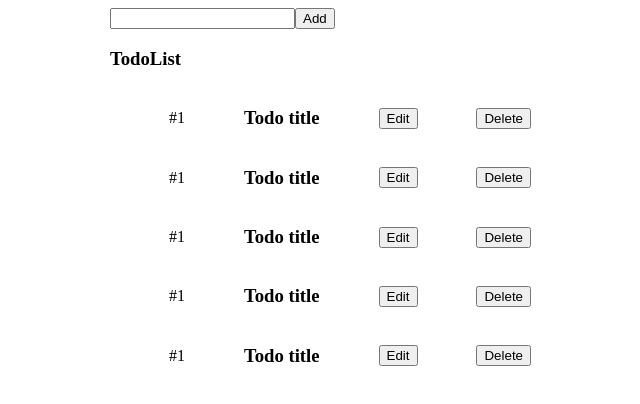
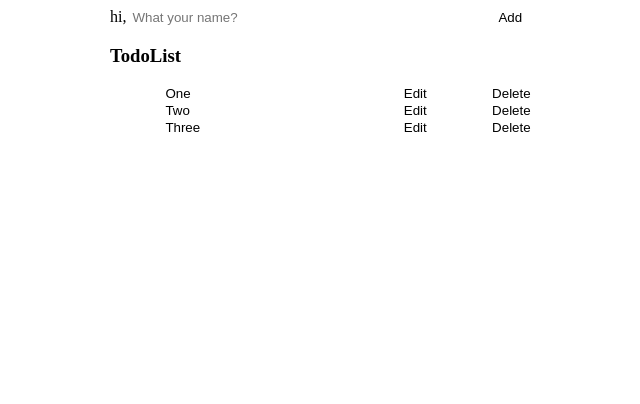
Before and after one commit to Cherezchur/npm-project, a Vue app: page / in a window 1280 px wide. Shown: the top 404 px of the page, without its empty margins (290-930 px from the left). Built offline with nearby package versions, Linux system fonts and the light colour scheme; the HTML template or start-up script is replaced by a standard one.

Commit message:
push todo

```diff
--- a/src/scss/style.scss
+++ b/src/scss/style.scss
@@ -14,3 +14,11 @@ $title-color: lightblue;
   width: 60vh;
   margin: auto;
 }
+
+input:not([type="radio"]):not([type="checkbox"]), button {
+	appearance: none;
+	border: none;
+	outline: none;
+	background: none;
+	cursor: initial;
+}
--- a/src/vue/enter.js
+++ b/src/vue/enter.js
@@ -8,6 +8,5 @@ root.id = 'root';
 document.body.appendChild(root);
 
 if(root) {
-  console.log(store);
   createApp(App).use(store).mount(root);
 }
--- a/src/vue/store/store.js
+++ b/src/vue/store/store.js
@@ -24,11 +24,23 @@ const store = createStore({
     addTodo({ commit }, todo) {
       commit('add_todo', todo);
     },
+    removeTodo({ commit }, todoId) {
+      commit('remove_todo', todoId)
+    },
+    editTodo({ commit }, editParams) {
+      commit('edit_todo', editParams)
+    }
   },
   mutations: {
     add_todo(state, todo) {
       state.todos.push(todo);
-      console.log(state.todos);
+    },
+    remove_todo(state, todoId) {
+      state.todos = state.todos.filter(todo => todo.id !== todoId);
+    },
+    edit_todo(state, editParams) {
+      console.log(editParams.text, editParams.id);
+      state.todos.find(todo => todo.id === editParams.id)
     }
   },
   modules: {
--- a/src/vue/todo/TodoInput.vue
+++ b/src/vue/todo/TodoInput.vue
@@ -1,16 +1,30 @@
 <template>
   <div class="todoinput container">
-    <input type="text">
-    <button>Add</button>
+    hi, <input v-model="name" type="text" placeholder="What your name?">
+    <input v-model="todo" type="text">
+    <button @click="addTodos">Add</button>
   </div>
 </template>
 
 <script setup>
 
-// import store from './../store/store'
+import store from './../store/store'
+import { ref, computed, watch, onMounted } from 'vue'
 
-// const addTodos = store.dispatch('addTodo')
+const todo = ref([])
+const name = ref('')
 
+const addTodos = () => {
+  store.dispatch('addTodo', {id: Date.now(), title: todo.value})
+}
+
+watch(name, (newVal) => {
+  localStorage.setItem('name', newVal)
+})
+
+onMounted(() => {
+  name.value = localStorage.getItem('name');
+})
 </script>
 
 <style lang="scss" scoped>
--- a/src/vue/todo/TodoItem.vue
+++ b/src/vue/todo/TodoItem.vue
@@ -1,13 +1,36 @@
 <template>
   <div class="item">
-    <span>#1</span>
-    <h3>Todo title</h3>
-    <button>Edit</button>
-    <button>Delete</button>
+    <input v-model="todoTitle">
+    <button @click="editTodo">Edit</button>
+    <button @click="deleteTodo">Delete</button>
   </div>
 </template>
 
 <script setup>
+import store from './../store/store'
+import { ref } from 'vue'
+
+const props = defineProps({
+  todo: {
+    type: Object,
+  }
+})
+
+const todoTitle = ref(props.todo.title)
+
+const editsParams = {
+  text: todoTitle.value,
+  id: props.todo.id
+}
+
+const deleteTodo = () => {
+  store.dispatch('removeTodo', props.todo.id)
+}
+
+const editTodo = () => {
+  console.log(props.todo.id);
+  store.dispatch('editTodo', editsParams)
+}
 
 </script>
 
--- a/src/vue/todo/TodoList.vue
+++ b/src/vue/todo/TodoList.vue
@@ -1,16 +1,16 @@
 <template>
   <div class="todolist container">
     <h3>TodoList</h3>
-    <TodoItem />
-    <TodoItem />
-    <TodoItem />
-    <TodoItem />
-    <TodoItem />
+    <TodoItem v-for="todo in todoList" :todo="todo"/>
   </div>
 </template>
 
 <script setup>
-import TodoItem from './TodoItem.vue';
+import TodoItem from './TodoItem.vue'
+import store from './../store/store'
+import {computed} from 'vue'
+
+const todoList = computed(() => { return store.getters['allTodos'] });
 
 </script>
 
--- a/webpack.config.js
+++ b/webpack.config.js
@@ -40,7 +40,7 @@ module.exports = {
   },
   plugins: [
     new HtmlWebpackPlugin({
-      title: 'hello webpack!',
+      title: 'hello to do list!',
     }),
     new VueLoaderPlugin()
   ],
```
